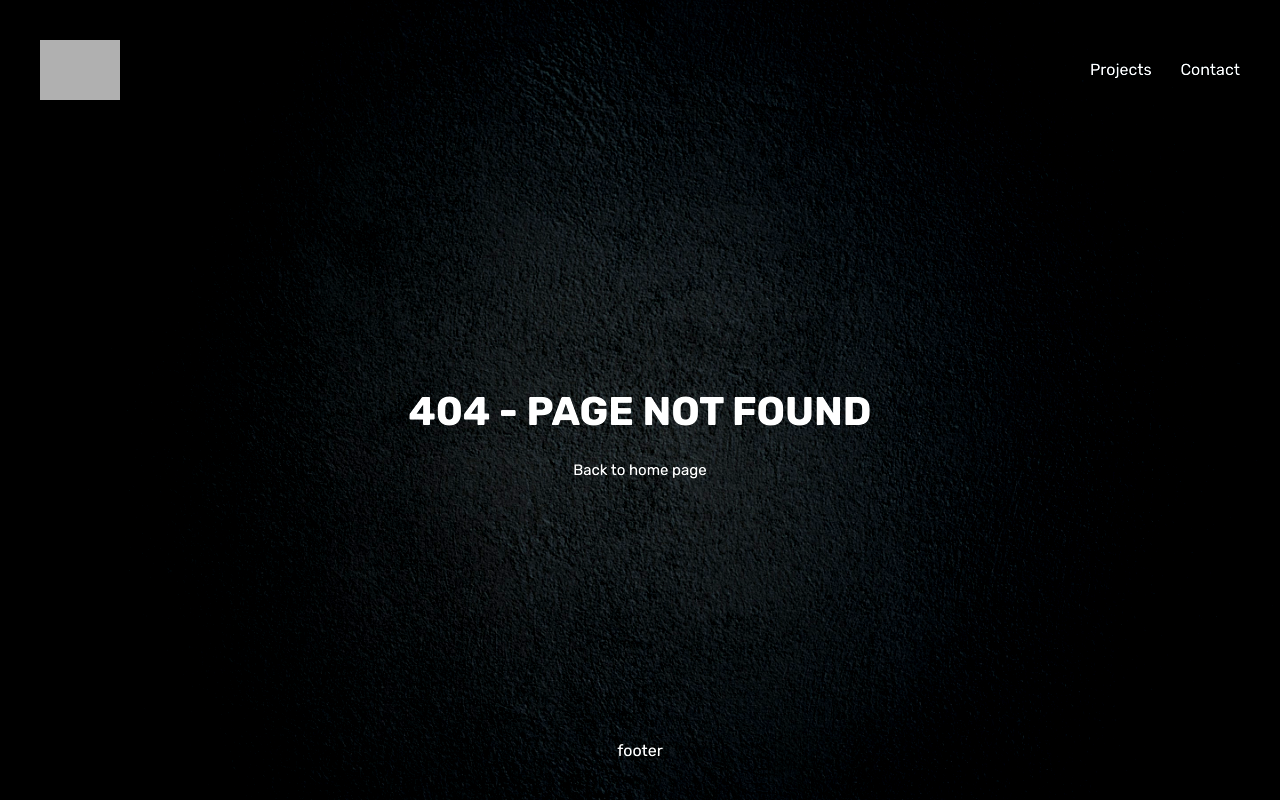
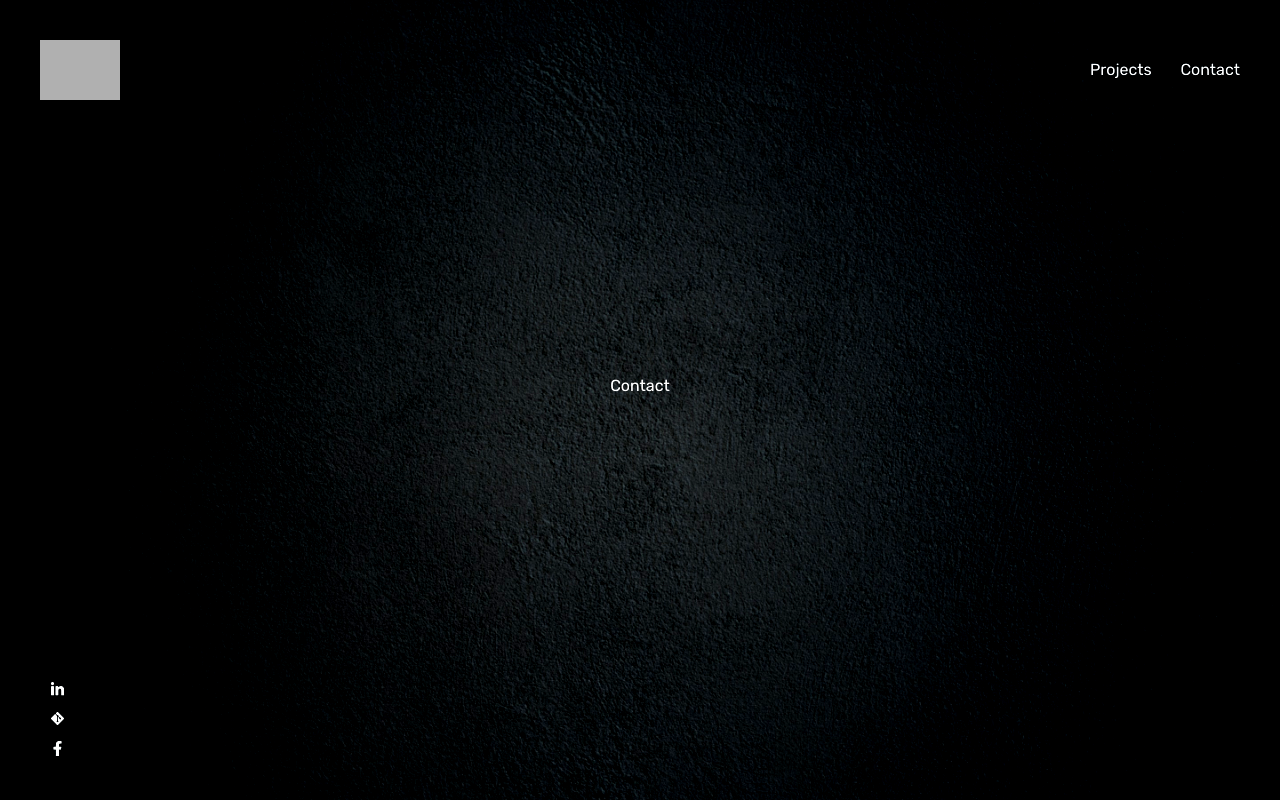
Before and after one commit to Rafal-Kowalczyk/next-tura-rk, a Next.js app: page /contact in a window 1280 px wide. Before the commit this address had no page. Built offline with nearby package versions, Linux system fonts and the light colour scheme; grey boxes are pictures that could not be loaded.

Commit message:
Add routes

```diff
--- /dev/null
+++ b/components/footer/footer.js
@@ -0,0 +1,45 @@
+import { useRouter } from "next/router";
+import Link from "next/link";
+import { FaFacebookF, FaLinkedinIn, FaGitAlt } from "react-icons/fa";
+
+import { FooterWrap, FooterUl, FooterLi, FooterScroll } from "./footer.style";
+
+function Footer() {
+  const router = useRouter();
+
+  console.log(router.pathname);
+  return (
+    <FooterWrap>
+      <FooterUl>
+        <FooterLi>
+          <Link href="/">
+            <a>
+              <FaLinkedinIn />
+            </a>
+          </Link>
+        </FooterLi>
+        <FooterLi>
+          <Link href="/">
+            <a>
+              <FaGitAlt />
+            </a>
+          </Link>
+        </FooterLi>
+        <FooterLi>
+          <Link href="/">
+            <a>
+              <FaFacebookF />
+            </a>
+          </Link>
+        </FooterLi>
+      </FooterUl>
+      {/* <FooterScroll>
+        {router.pathname === "/" && <span>scroll ---</span>}
+        {router.pathname === "/projects" && <span>--- scroll ---</span>}
+        {router.pathname === "/contact" && <span>--- scroll</span>}
+      </FooterScroll> */}
+    </FooterWrap>
+  );
+}
+
+export default Footer;
--- /dev/null
+++ b/components/footer/footer.style.js
@@ -0,0 +1,29 @@
+import styled from "styled-components";
+
+export const FooterWrap = styled.div`
+  width: 100%;
+  display: flex;
+  justify-content: space-between;
+  align-items: center;
+`;
+
+export const FooterUl = styled.ul`
+  margin: 0 1rem;
+`;
+export const FooterLi = styled.li`
+  margin-top: 1rem;
+  & a {
+    color: #fff;
+    font-size: 1.5rem;
+
+    &:hover {
+      border: none;
+    }
+  }
+`;
+
+export const FooterScroll = styled.div`
+  transform: rotate(90deg);
+  font-size: 1rem;
+  cursor: pointer;
+`;
--- a/components/layout/layout.js
+++ b/components/layout/layout.js
@@ -1,6 +1,7 @@
 import React from "react";
 
 import Header from ".././header/header";
+import Footer from "../footer/footer";
 import { PageWrap } from "./layout.style";
 
 function Layout({ children }) {
@@ -9,7 +10,7 @@ function Layout({ children }) {
       <PageWrap>
         <Header />
         {children}
-        <p>footer</p>
+        <Footer />
       </PageWrap>
     </>
   );
--- a/package.json
+++ b/package.json
@@ -14,6 +14,7 @@
     "next-optimized-images": "^2.6.2",
     "react": "17.0.2",
     "react-dom": "17.0.2",
+    "react-icons": "^4.2.0",
     "styled-components": "^5.3.0",
     "styled-normalize": "^8.0.7"
   },
--- a/pages/404.js
+++ b/pages/404.js
@@ -1,11 +1,11 @@
 import Head from "next/head";
-import ErrorPage from "../components/404page/error-page";
+import ErrorPage from "../components/404-page/error-page";
 
 export default function Custom404() {
   return (
     <>
       <Head>
-        <title>404 page</title>
+        <title>404 error</title>
       </Head>
       <ErrorPage />
     </>
--- /dev/null
+++ b/pages/contact.js
@@ -0,0 +1,14 @@
+import Head from "next/head";
+
+function Contact() {
+  return (
+    <>
+      <Head>
+        <title>RK Contact</title>
+      </Head>
+      <p>Contact</p>
+    </>
+  );
+}
+
+export default Contact;
--- a/pages/index.js
+++ b/pages/index.js
@@ -1,6 +1,7 @@
 import Head from "next/head";
 
 import Seo from "../components/seo";
+import HomePage from "../components/home-page/home-page";
 
 export default function Home({ children }) {
   return (
@@ -11,7 +12,8 @@ export default function Home({ children }) {
         <link rel="icon" href="/favicon.ico" />
       </Head>
 
-      <Seo title={"Next landong page v2 - RK"} />
+      <Seo title={"Next js landing page v2 - RK"} />
+      <HomePage />
       {children}
     </>
   );
--- a/styles/GlobalStyles.js
+++ b/styles/GlobalStyles.js
@@ -36,6 +36,12 @@ ${normalize}
       border-bottom: 1px solid ${theme.colors.icon};
     }
   }
+
+  ul {
+    padding: 0;
+    margin: 0;
+    list-style: none
+  }
 `;
 
 export default GlobalStyle;
```
Also changed, not shown: components/home-page/home-page.js (added, +11 -0 lines), pages/projects.js (added, +14 -0 lines), components/404-page/error-page.js (renamed from components/404page/error-page.js), 1 other file (tests, documents, lock files or other folders).
